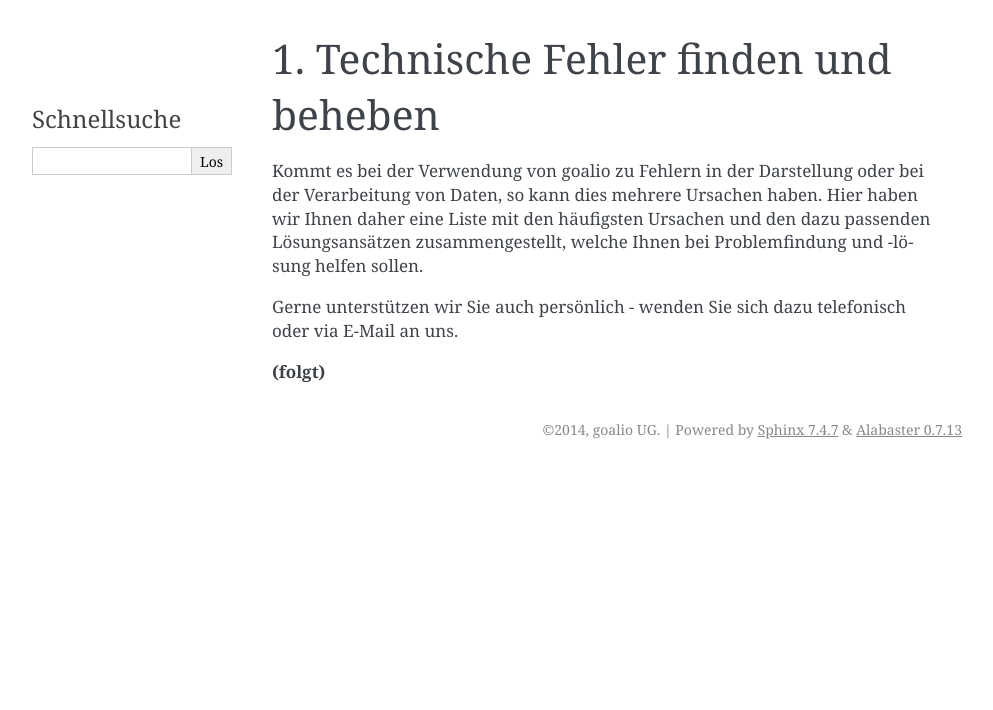
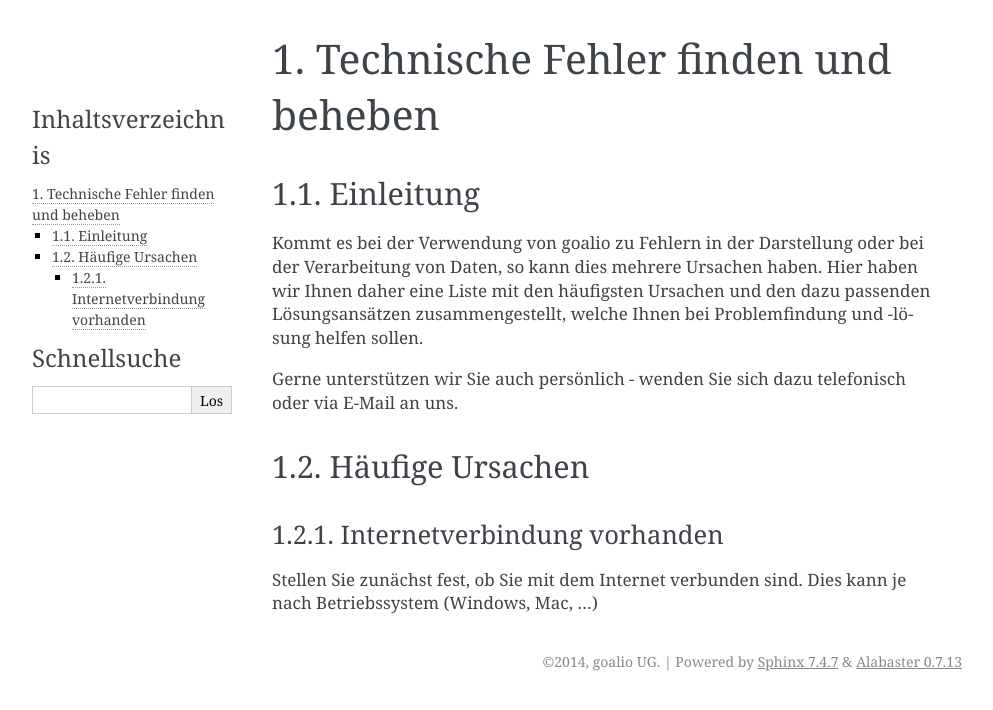
Before and after one commit to goalio/docs, a Sphinx documentation site: the page built from docs/anwendungsfaelle/debug-leitfaden.rst, in a window 1280 px wide. Shown: the top 710 px of the page, without its empty margins (148-1141 px from the left). Built offline with Sphinx 7.4.7, drawn with Linux system fonts in a browser that asks for light colours; formulas are drawn with MathJax 3.

Commit message:
Update debug-leitfaden.rst

```diff
--- a/docs/anwendungsfaelle/debug-leitfaden.rst
+++ b/docs/anwendungsfaelle/debug-leitfaden.rst
@@ -1,12 +1,22 @@
 Technische Fehler finden und beheben
-==========================
+====================================
+
+Einleitung
+----------
 
 Kommt es bei der Verwendung von goalio zu Fehlern in der Darstellung oder bei der Verarbeitung von Daten, so kann dies mehrere Ursachen haben. Hier haben wir Ihnen daher eine Liste mit den häufigsten Ursachen und den dazu passenden Lösungsansätzen zusammengestellt, welche Ihnen bei Problemfindung und -lösung helfen sollen.
 
 Gerne unterstützen wir Sie auch persönlich - wenden Sie sich dazu telefonisch oder via E-Mail an uns.
 
-**(folgt)**
+Häufige Ursachen
+----------------
+
+Internetverbindung vorhanden
+............................
+
+Stellen Sie zunächst fest, ob Sie mit dem Internet verbunden sind. Dies kann je nach Betriebssystem (Windows, Mac, ...)
 
 .. _Listenmenü: /de/latest/erste-schritte/benutzeroberflaeche.html#auswahl-menus
 .. _Reiter: /de/latest/erste-schritte/benutzeroberflaeche.html#reiter
 .. _Schaltfläche: /de/latest/erste-schritte/benutzeroberflaeche.html#schaltflachen
+.. _Browser: /de/latest/glossary.html#term-browser
```
